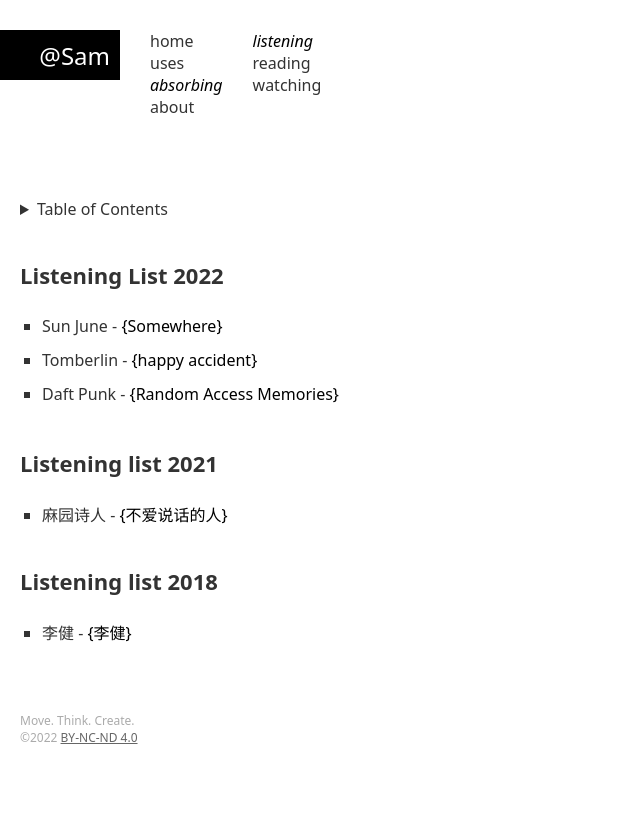
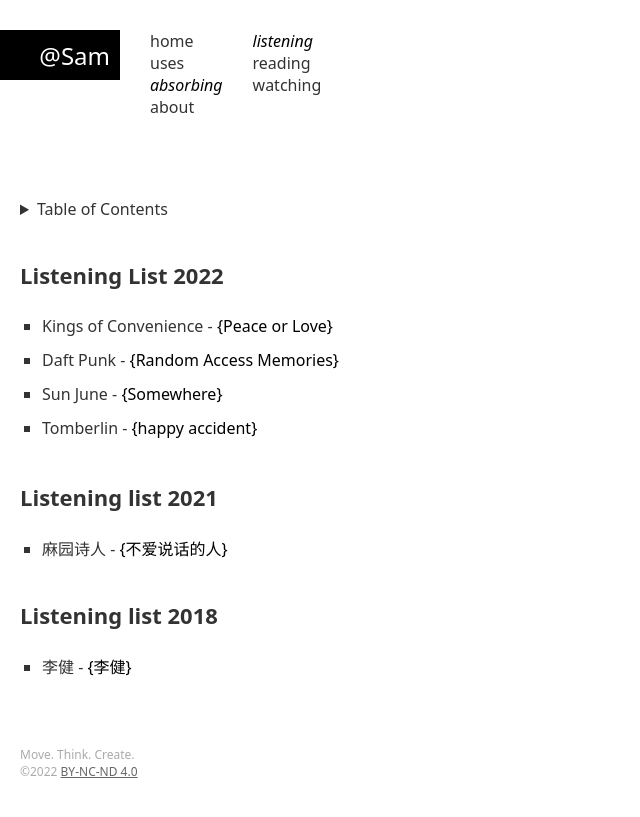
Before and after one commit to samzeng/samzeng.github.io, a Jekyll site: the page built from listening.markdown, in a window 1280 px wide. Shown: the top 817 px of the page, without its empty margins (0-640 px from the left). Built offline with Jekyll 4.4.1, drawn with Linux system fonts in a browser that asks for light colours.

Commit message:
Update listening.yml

```diff
--- a/_data/listening.yml
+++ b/_data/listening.yml
@@ -1,14 +1,17 @@
 - name: Listening List 2022
   children:
+    - name: Peace or Love
+      artist: Kings of Convenience
+      url: "https://www.last.fm/music/Kings+of+Convenience/Peace+Or+Love"
+    - name: Random Access Memories
+      artist: Daft Punk
+      url: "https://www.last.fm/music/Daft+Punk/Random+Access+Memories"
     - name: Somewhere
       artist: Sun June
       url: "https://www.last.fm/music/Sun+June/Somewhere"
     - name: happy accident
       artist: Tomberlin
       url: "https://www.last.fm/music/Tomberlin/happy+accident"
-    - name: Random Access Memories
-      artist: Daft Punk
-      url: "https://www.last.fm/music/Daft+Punk/Random+Access+Memories"
 - name: Listening list 2021
   children:
     - name: 不爱说话的人
```
